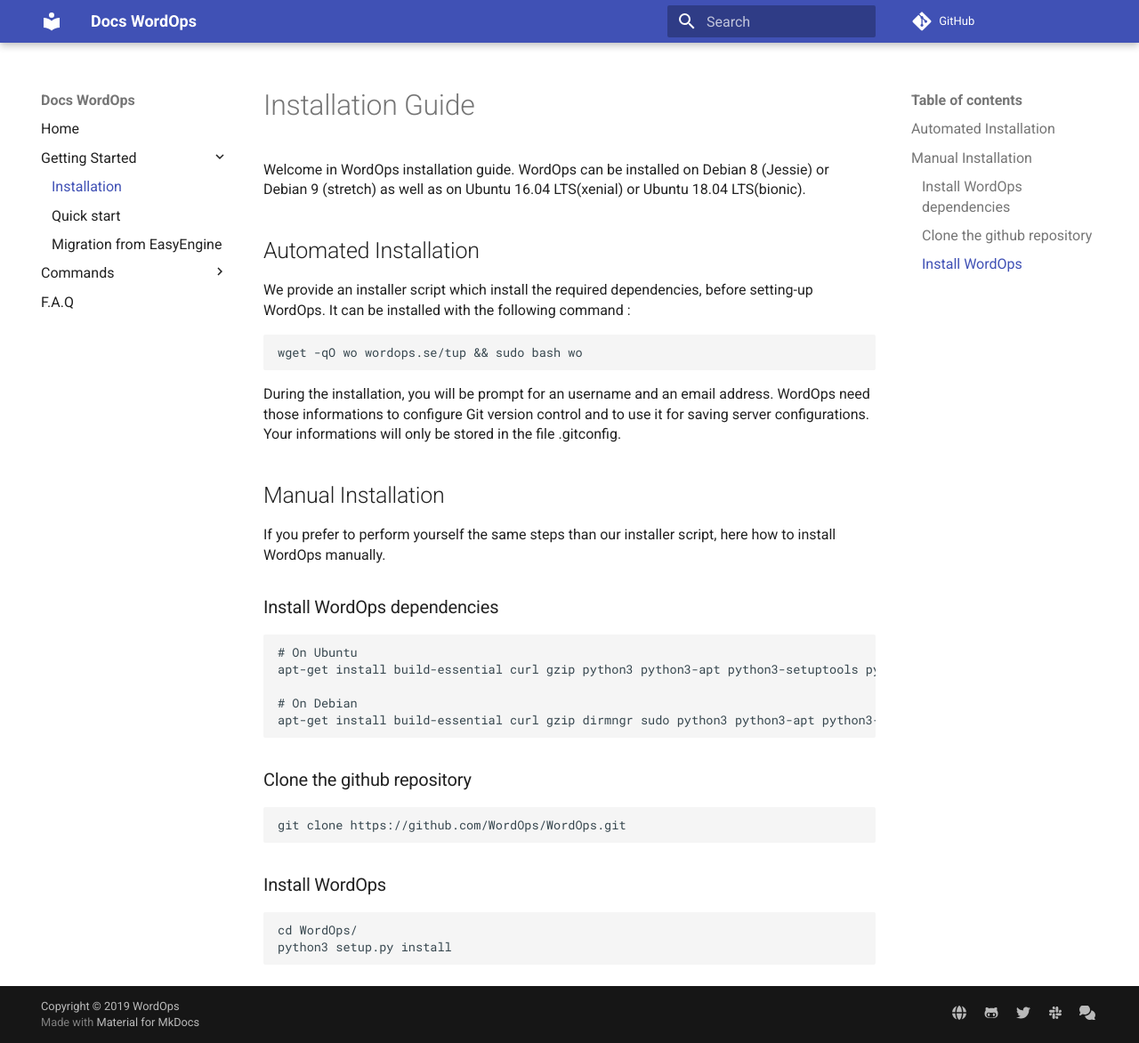
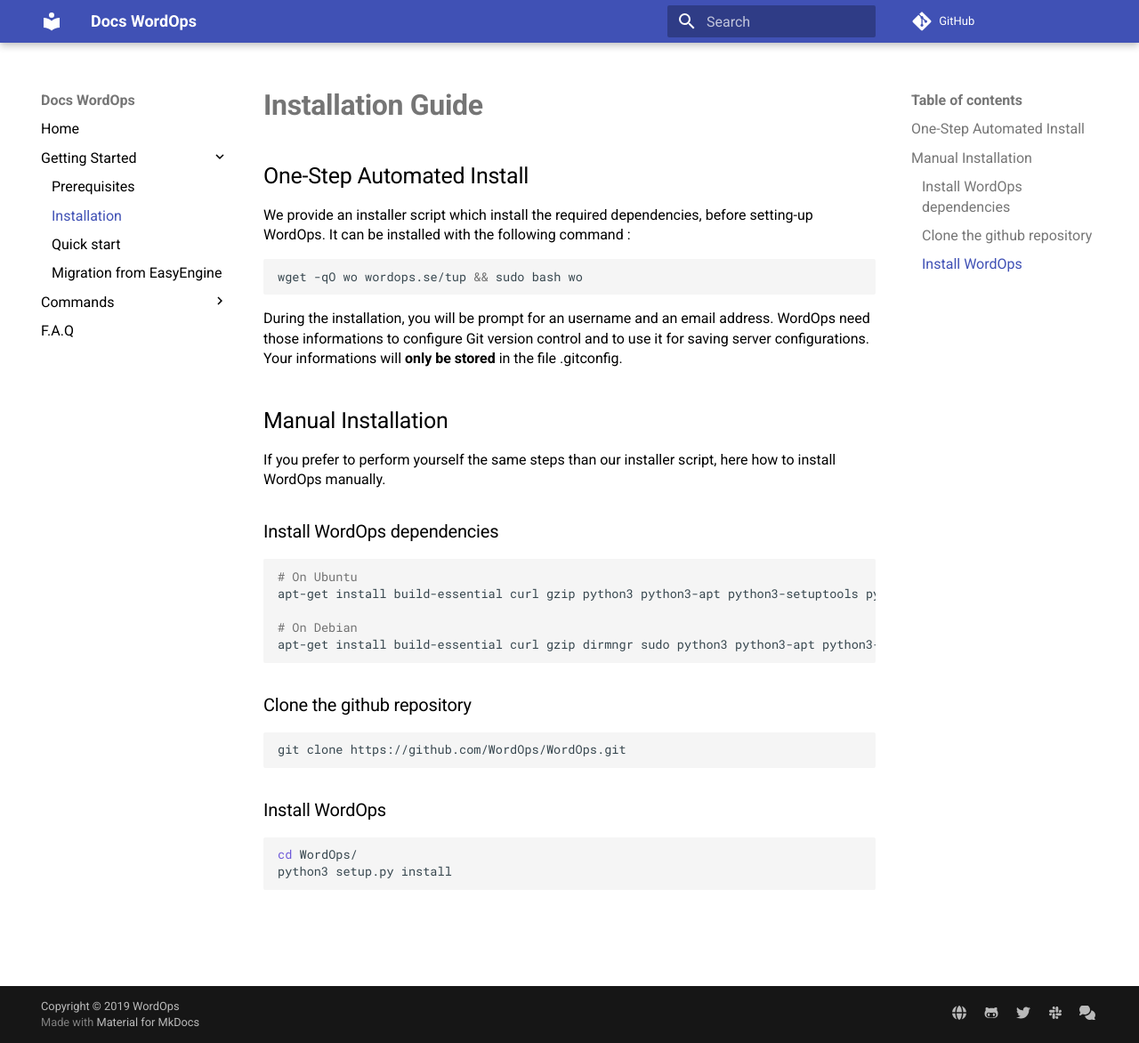
Before and after one commit to WordOps/docs.wordops.net, an MkDocs documentation site: the page built from docs/installation-guide.md, in a window 1280 px wide and 1172 px high. Shown: the whole window at 89% size. Built offline with MkDocs 1.6.1 and Material for MkDocs 9.7.7, drawn with Linux system fonts in a browser that asks for light colours; comment, search, counter and statistics services are not loaded.

````diff
--- a/docs/css/extra.css
+++ b/docs/css/extra.css
@@ -1,8 +1,11 @@
-li.toctree-l2 > a:link,
-li.toctree-l2 > a:visited {
-  font-weight: bold;
-  color: #404040;
-  margin-left: -6px;
+@import 'https://fonts.googleapis.com/css?family=Roboto';.md-logo img {
+      background-color: #fff;
+    border-radius: 50%;
+    width: 30px;
+    height: 30px
+}
+body, input {
+    color: black;
 }
 
 pre {
@@ -22,3 +25,24 @@ code {
     font-size: 16px;
     line-height: 1.4;
 }
+
+.md-typeset__table td code {
+    word-break: unset
+}
+
+.md-typeset__table tr :nth-child(1) {
+    word-wrap: break-word;
+    max-width: 30em
+}
+
+h1 {
+    font-weight: 700!important;
+}
+
+h2 {
+    font-weight: 500!important
+}
+
+h3 {
+    font-weight: 500!important
+}
--- a/docs/installation-guide.md
+++ b/docs/installation-guide.md
@@ -1,8 +1,6 @@
 # Installation Guide
 
-Welcome in WordOps installation guide. WordOps can be installed on Debian 8 (Jessie) or Debian 9 (stretch) as well as on Ubuntu 16.04 LTS(xenial) or  Ubuntu 18.04 LTS(bionic).
-
-## Automated Installation
+## One-Step Automated Install
 
 We provide an installer script which install the required dependencies, before setting-up WordOps. It can be installed with the following command :
 
@@ -10,7 +8,7 @@ We provide an installer script which install the required dependencies, before s
 wget -qO wo wordops.se/tup && sudo bash wo
 ```
 
-During the installation, you will be prompt for an username and an email address. WordOps need those informations to configure Git version control and to use it for saving server configurations. Your informations will only be stored in the file .gitconfig.
+During the installation, you will be prompt for an username and an email address. WordOps need those informations to configure Git version control and to use it for saving server configurations. Your informations will **only be stored** in the file .gitconfig.
 
 ## Manual Installation
 
--- a/mkdocs.yml
+++ b/mkdocs.yml
@@ -12,6 +12,10 @@ theme:
   highlightjs: true
 
 markdown_extensions:
+  # Code highlighting in ``` ``` blocks
+  - codehilite:
+      guess_lang: true
+# Table of Contents
   - toc:
       permalink: true
 
@@ -21,6 +25,7 @@ extra_css:
 nav:
 - Home: 'README.md'
 - Getting Started:
+  - Prerequisites: 'prerequesites.md'
   - Installation: 'installation-guide.md'
   - Quick start: 'getting-started.md'
   - Migration from EasyEngine: 'migration-from-EasyEngine-V3.md'
````
Also changed, not shown: docs/README.md (+6 -2 lines), docs/commands.md (+6 -0 lines), docs/prerequesites.md (added, +27 -0 lines).
